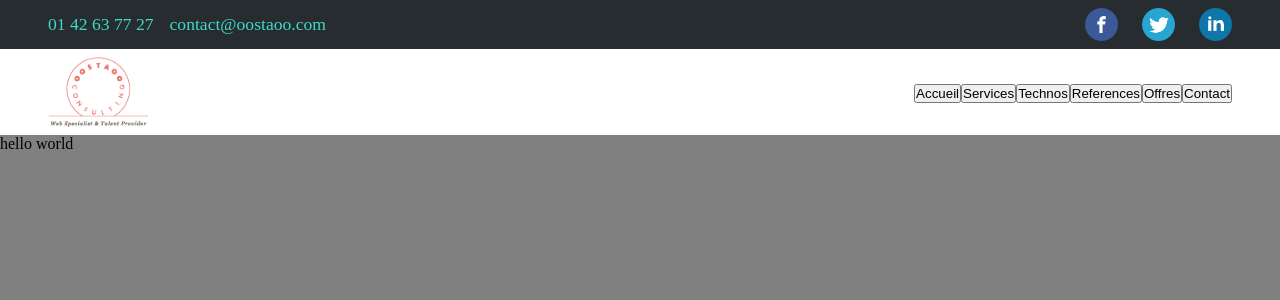
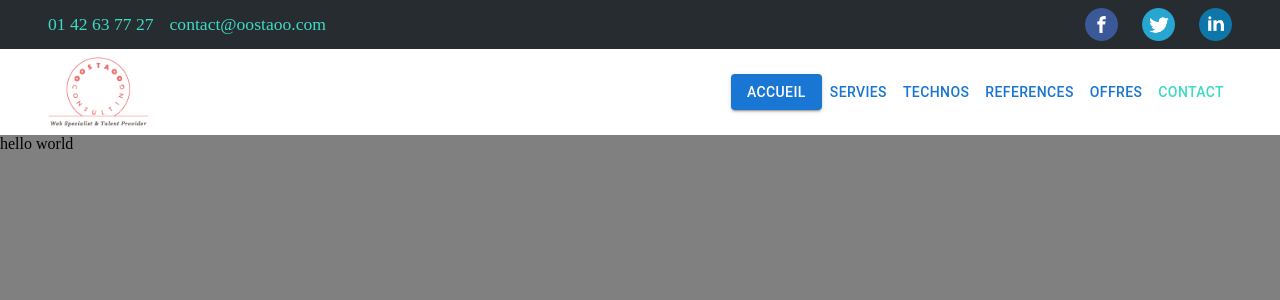
Before and after one commit to jeremielenoir/oostaoo-site, a Next.js app: page / in a window 1280 px wide. Shown: the top 300 px of the page. Built offline with nearby package versions, Linux system fonts and the light colour scheme.

Commit message:
[Update]added mui

```diff
--- a/components/nav/Nav.tsx
+++ b/components/nav/Nav.tsx
@@ -5,9 +5,13 @@ import linkedin from "../../assets/img/linkedin.png";
 import Image from "next/image";
 import styles from "./Nav.module.css";
 import Link from "next/link.js";
+import { Button } from "@mui/material";
+import { useState } from "react";
 // import LocalPhoneIcon from "@mui/icons-material/LocalPhone";
 
 export default function Nav() {
+  const [displayFull, setDisplayFull] = useState("accueil");
+
   return (
     <div className={styles.navContainer}>
       <section className={styles.navTop}>
@@ -29,32 +33,41 @@ export default function Nav() {
         <ul className={styles.navBottomRight}>
           <li>
             <Link href="#accueil">
-              <button>Accueil</button>
+              <Button
+                variant={displayFull === "accueil" ? "contained" : ""}
+                onClick={() => {
+                  setDisplayFull("accueil");
+                }}
+              >
+                Accueil
+              </Button>
             </Link>
           </li>
           <li>
             <Link href="#services">
-              <button>Services</button>
+              <Button variant="text">Servies</Button>
             </Link>
           </li>
           <li>
             <Link href="#technos">
-              <button>Technos</button>
+              <Button variant="text">Technos</Button>
             </Link>
           </li>
           <li>
             <Link href="#references">
-              <button>References</button>
+              <Button variant="text">References</Button>
             </Link>
           </li>
           <li>
             <Link href="#offres">
-              <button>Offres</button>
+              <Button variant="text">Offres</Button>
             </Link>
           </li>
           <li>
             <Link href="#contact">
-              <button>Contact</button>
+              <Button style={{ color: "#3edac6" }} variant="text">
+                Contact
+              </Button>
             </Link>
           </li>
         </ul>
--- a/package.json
+++ b/package.json
@@ -11,6 +11,9 @@
       "test": "jest"
    },
    "dependencies": {
+      "@emotion/react": "^11.10.5",
+      "@emotion/styled": "^11.10.5",
+      "@mui/material": "^5.11.5",
       "@types/node": "18.11.18",
       "@types/react": "18.0.26",
       "@types/react-dom": "18.0.10",
--- a/pages/_app.tsx
+++ b/pages/_app.tsx
@@ -1,6 +1,13 @@
-import { AppProps } from 'next/app';
-import '../styles/index.css';
+import { AppProps } from "next/app";
+import Head from "next/head.js";
+import "../styles/index.css";
 
 export default function MyApp({ Component, pageProps }: AppProps) {
-   return <Component {...pageProps} />;
+  <Head>
+    <title>Create Next App</title>
+    <meta content="width=device-width, initial-scale=1" name="viewport" />
+    <meta name="description" content="Generated by create next app" />
+    <link rel="icon" href="/favicon.ico" />
+  </Head>;
+  return <Component {...pageProps} />;
 }
--- a/pages/index.tsx
+++ b/pages/index.tsx
@@ -1,16 +1,9 @@
-import Nav from "@/components/nav/Nav.tsx";
-import Head from "next/head";
+import Nav from "@/components/nav/Nav";
 import styles from "./Home.module.css";
 
 export default function Home() {
   return (
     <>
-      <Head>
-        <title>Create Next App</title>
-        <meta content="width=device-width, initial-scale=1" name="viewport" />
-        <meta name="description" content="Generated by create next app" />
-        <link rel="icon" href="/favicon.ico" />
-      </Head>
       <main className={styles.main}>
         <Nav />
         hello world
```
Also changed, not shown: styles/theme.ts (added, +17 -0 lines), 1 other file (tests, documents, lock files or other folders).
